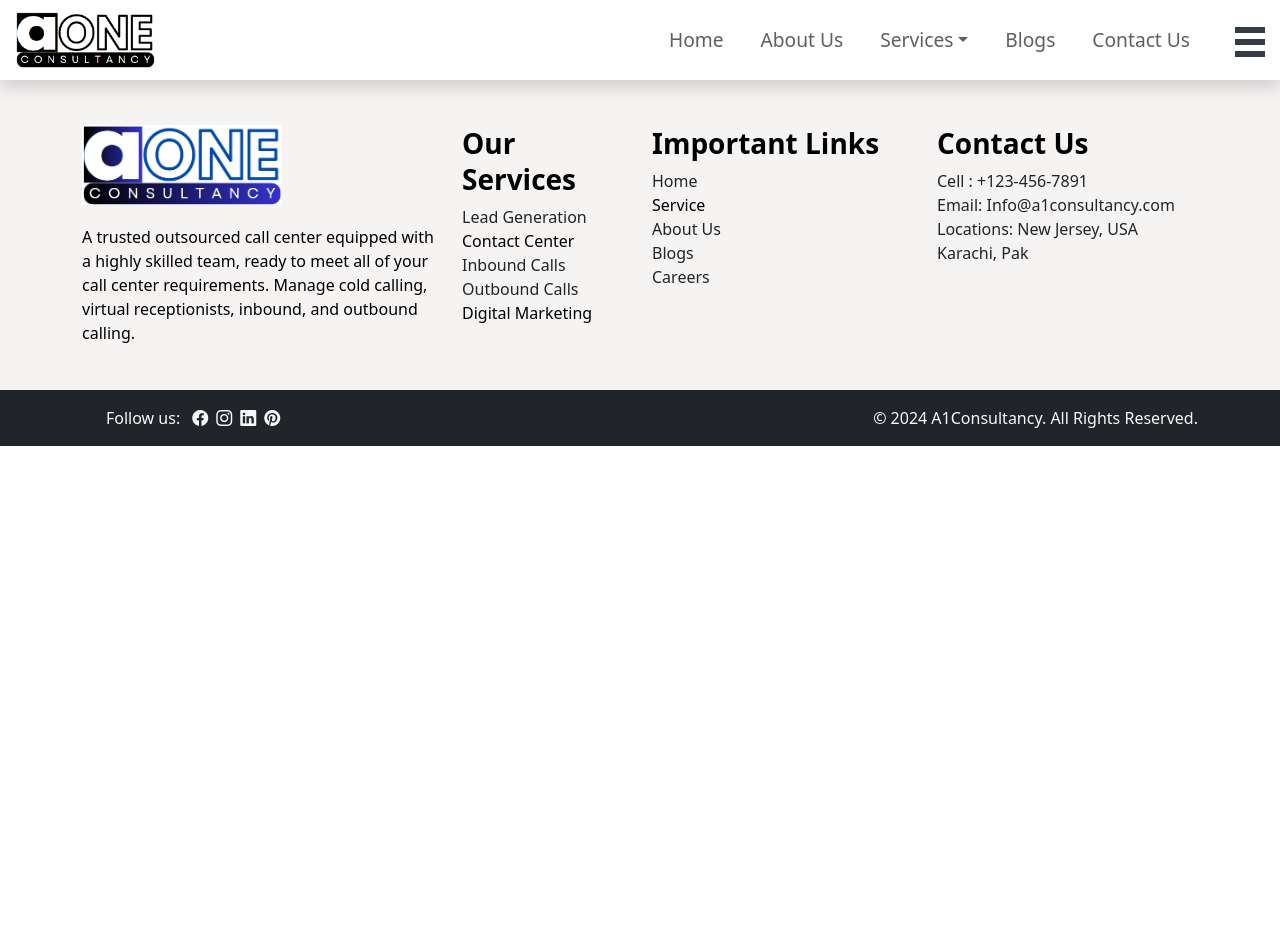
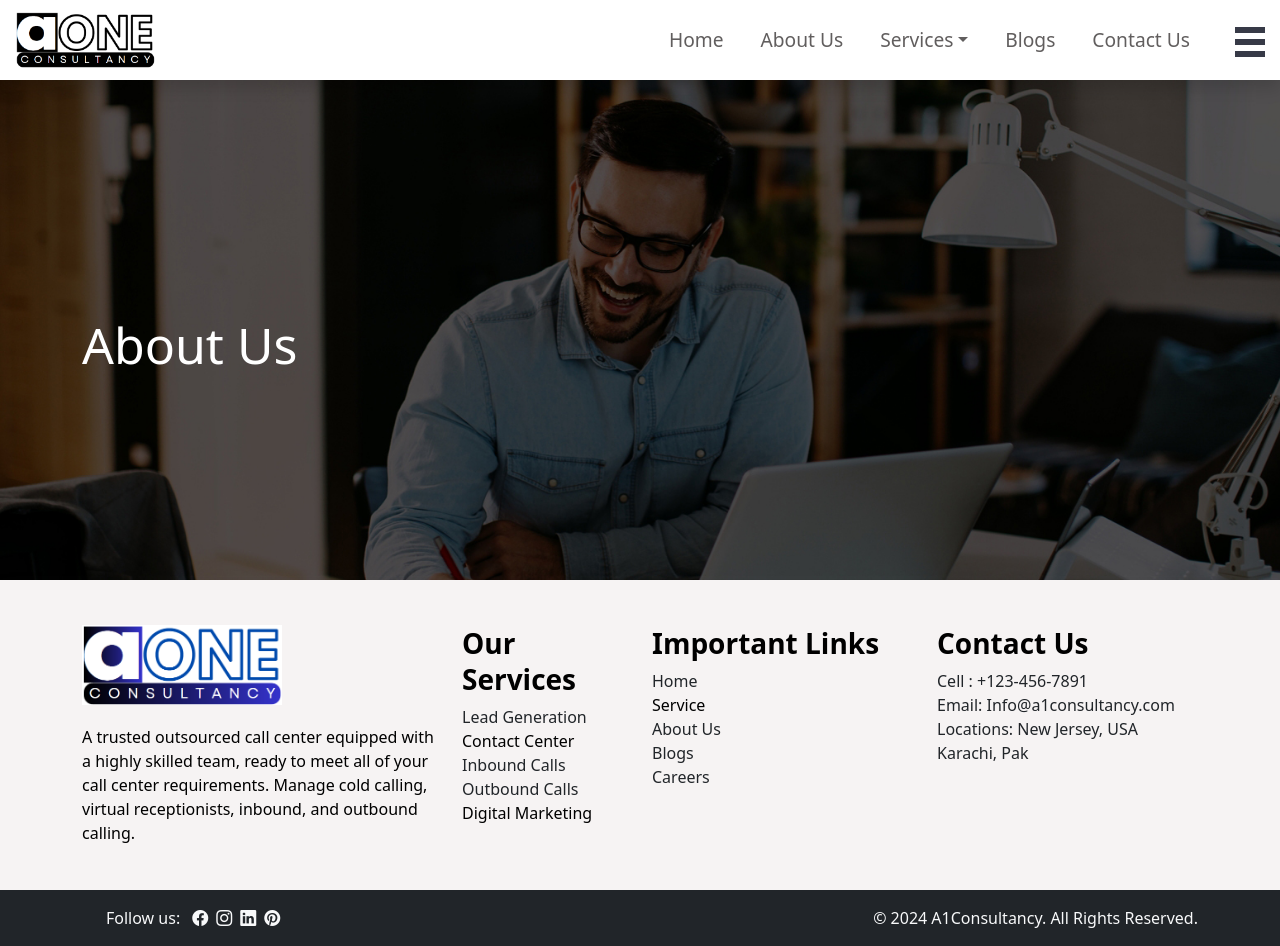
Before and after one commit to farukh110/A1consultancy-Frontend, a React (Vite) app: page /about-us in a window 1280 px wide. Before the commit the page ends 800 px from the top, so only its background shows below. Built offline with nearby package versions, Linux system fonts and the light colour scheme.

Commit message:
added banner in about us page

```diff
--- a/src/pages/about/AboutUs.jsx
+++ b/src/pages/about/AboutUs.jsx
@@ -1,10 +1,16 @@
-import React from 'react';
+import Page from '../generic-page/Page';
+import about from '../../assets/images/about/about.jpg';
 
 const AboutUs = () => {
     return (
-        <div>
-
-        </div>
+        <>
+            <Page
+                bannerImage={about}
+                mediumText={null}
+                mediumBelowText={`About Us`}
+                bannerContent={null}
+            />
+        </>
     )
 }
 
```
Also changed, not shown: src/assets/images/about/about.jpg (added).
